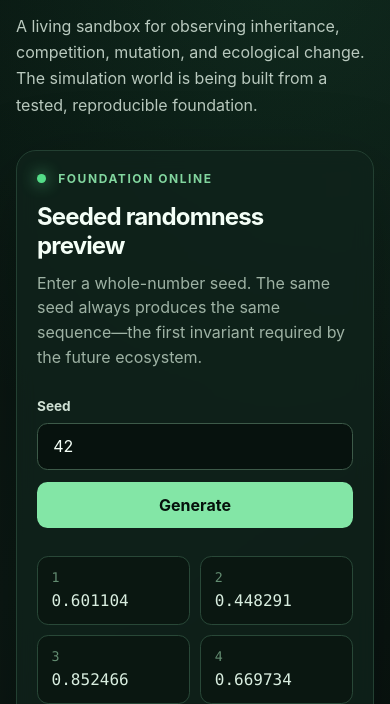
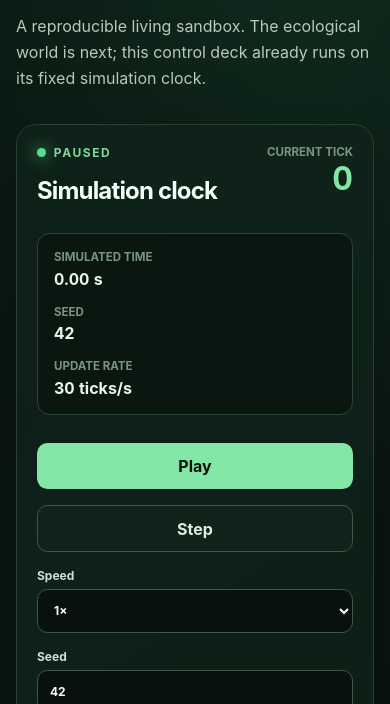
Before and after one commit to all-upper-case/evolution, a website built with Vite: page index.html in a window 390 px wide. Shown: the part 140-844 px from the top of the page. Built offline with nearby package versions, Linux system fonts and the light colour scheme.

Commit message:
Add functional fixed-timestep simulation clock (#3)
Complete the responsive simulation control shell and add a deterministic frame-rate-independent clock with play, pause, step, speed, seed, reset, tests, and updated project documentation.

```diff
--- a/src/main.ts
+++ b/src/main.ts
@@ -1,82 +1,84 @@
 import "./styles.css";
 
-import { SeededRandom } from "./simulation/random";
+import { SimulationClock } from "./simulation/clock";
+import { createDefaultSimulationConfig } from "./simulation/configuration";
 
 const app = document.querySelector<HTMLElement>("#app");
-
-if (app === null) {
-  throw new Error("Application root was not found.");
-}
+if (app === null) throw new Error("Application root was not found.");
 
 app.innerHTML = `
-  <section class="shell" aria-labelledby="page-title">
-    <header class="hero">
-      <p class="eyebrow">Deterministic ecosystem laboratory</p>
-      <h1 id="page-title">Evolution</h1>
-      <p class="summary">
-        A living sandbox for observing inheritance, competition, mutation, and
-        ecological change. The simulation world is being built from a tested,
-        reproducible foundation.
-      </p>
-    </header>
+  <main class="shell" aria-labelledby="page-title">
+    <header class="hero"><p class="eyebrow">Deterministic ecosystem laboratory</p><h1 id="page-title">Evolution</h1><p class="summary">A reproducible living sandbox. The ecological world is next; this control deck already runs on its fixed simulation clock.</p></header>
+    <section class="panel" aria-labelledby="clock-title">
+      <div class="panel-heading"><div><p class="status"><span aria-hidden="true"></span><b id="state">Paused</b></p><h2 id="clock-title">Simulation clock</h2></div><div class="tick-readout"><small>Current tick</small><output id="tick">0</output></div></div>
+      <div class="metrics" aria-live="polite"><div><small>Simulated time</small><strong id="elapsed">0.00 s</strong></div><div><small>Seed</small><strong id="seed-display">42</strong></div><div><small>Update rate</small><strong>30 ticks/s</strong></div></div>
+      <div class="controls" aria-label="Simulation controls">
+        <button id="play" type="button">Play</button><button id="step" class="secondary" type="button">Step</button>
+        <label>Speed<select id="speed"><option value="0.25">0.25×</option><option value="0.5">0.5×</option><option value="1" selected>1×</option><option value="2">2×</option><option value="4">4×</option></select></label>
+        <label>Seed<input id="seed" type="number" min="0" max="4294967295" step="1" value="42"></label><button id="reset" class="secondary" type="button">Reset</button>
+      </div><p id="message" class="message" role="status"></p>
+    </section><footer><span>Milestone 0</span><span>Fixed-timestep foundation</span></footer>
+  </main>`;
 
-    <section class="panel" aria-labelledby="foundation-title">
-      <div>
-        <p class="status"><span aria-hidden="true"></span> Foundation online</p>
-        <h2 id="foundation-title">Seeded randomness preview</h2>
-        <p>
-          Enter a whole-number seed. The same seed always produces the same
-          sequence—the first invariant required by the future ecosystem.
-        </p>
-      </div>
+const config = createDefaultSimulationConfig();
+let clock = new SimulationClock(config.world.ticksPerSecond);
+let previousFrame: number | undefined;
+const element = (id: string): HTMLElement => {
+  const found = document.querySelector<HTMLElement>(`#${id}`);
+  if (found === null) throw new Error(`Control #${id} was not found.`);
+  return found;
+};
+const play = element("play") as HTMLButtonElement;
+const step = element("step") as HTMLButtonElement;
+const speed = element("speed") as HTMLSelectElement;
+const seed = element("seed") as HTMLInputElement;
+const message = element("message") as HTMLParagraphElement;
 
-      <form id="seed-form" class="seed-form">
-        <label for="seed">Seed</label>
-        <div class="input-row">
-          <input id="seed" name="seed" type="number" step="1" value="42" required />
-          <button type="submit">Generate</button>
-        </div>
-      </form>
+const render = (): void => {
+  const snapshot = clock.snapshot;
+  (element("tick") as HTMLOutputElement).value = snapshot.tick.toLocaleString();
+  element("elapsed").textContent =
+    `${snapshot.elapsedSimulationSeconds.toFixed(2)} s`;
+  element("state").textContent = snapshot.running ? "Running" : "Paused";
+  play.textContent = snapshot.running ? "Pause" : "Play";
+  step.disabled = snapshot.running;
+};
 
-      <output id="sequence" class="sequence" aria-live="polite"></output>
-    </section>
-
-    <footer>
-      <span>Milestone 0</span>
-      <span>Simulation core next</span>
-    </footer>
-  </section>
-`;
-
-const seedForm = document.querySelector<HTMLFormElement>("#seed-form");
-const seedInput = document.querySelector<HTMLInputElement>("#seed");
-const sequenceOutput = document.querySelector<HTMLOutputElement>("#sequence");
-
-if (seedForm === null || seedInput === null || sequenceOutput === null) {
-  throw new Error("Seed preview controls were not found.");
-}
-
-const renderSequence = (): void => {
-  const seed = Number(seedInput.value);
-
-  if (!Number.isSafeInteger(seed)) {
-    sequenceOutput.textContent = "Enter a safe whole-number seed.";
+play.addEventListener("click", () => {
+  if (clock.snapshot.running) clock.pause();
+  else clock.play();
+  previousFrame = undefined;
+  render();
+});
+step.addEventListener("click", () => {
+  clock.step();
+  render();
+});
+speed.addEventListener("change", () => {
+  clock.setSpeed(Number(speed.value));
+  render();
+});
+(element("reset") as HTMLButtonElement).addEventListener("click", () => {
+  const value = Number(seed.value);
+  if (!Number.isSafeInteger(value) || value < 0 || value > 0xffff_ffff) {
+    message.textContent =
+      "Seed must be a whole number from 0 to 4,294,967,295.";
     return;
   }
-
-  const random = new SeededRandom(seed);
-  const values = Array.from({ length: 5 }, () => random.next().toFixed(6));
-  sequenceOutput.innerHTML = values
-    .map(
-      (value, index) =>
-        `<span><small>${String(index + 1)}</small>${value}</span>`,
-    )
-    .join("");
-};
-
-seedForm.addEventListener("submit", (event) => {
-  event.preventDefault();
-  renderSequence();
+  clock = new SimulationClock(config.world.ticksPerSecond);
+  speed.value = "1";
+  element("seed-display").textContent = value.toLocaleString();
+  message.textContent = `Reset with seed ${value.toLocaleString()}.`;
+  previousFrame = undefined;
+  render();
 });
 
-renderSequence();
+const frame = (timestamp: number): void => {
+  if (previousFrame !== undefined)
+    clock.advance((timestamp - previousFrame) / 1000);
+  previousFrame = timestamp;
+  render();
+  requestAnimationFrame(frame);
+};
+render();
+requestAnimationFrame(frame);
--- /dev/null
+++ b/src/simulation/clock.ts
@@ -0,0 +1,73 @@
+export const CLOCK_SPEEDS = [0.25, 0.5, 1, 2, 4] as const;
+
+export interface ClockSnapshot {
+  tick: number;
+  elapsedSimulationSeconds: number;
+  running: boolean;
+  speed: number;
+}
+
+/** Converts irregular frame durations into stable discrete simulation ticks. */
+export class SimulationClock {
+  readonly #ticksPerSecond: number;
+  #accumulatedTicks = 0;
+  #tick = 0;
+  #running = false;
+  #speed = 1;
+
+  public constructor(ticksPerSecond: number) {
+    if (!Number.isSafeInteger(ticksPerSecond) || ticksPerSecond <= 0) {
+      throw new RangeError("Ticks per second must be a positive safe integer.");
+    }
+    this.#ticksPerSecond = ticksPerSecond;
+  }
+
+  public get snapshot(): ClockSnapshot {
+    return {
+      tick: this.#tick,
+      elapsedSimulationSeconds: this.#tick / this.#ticksPerSecond,
+      running: this.#running,
+      speed: this.#speed,
+    };
+  }
+
+  public play(): void {
+    this.#running = true;
+  }
+  public pause(): void {
+    this.#running = false;
+  }
+
+  public setSpeed(speed: number): void {
+    if (!(CLOCK_SPEEDS as readonly number[]).includes(speed))
+      throw new RangeError("Speed must be one of the supported clock speeds.");
+    this.#speed = speed;
+  }
+
+  public step(): number {
+    if (this.#running) return 0;
+    this.#tick += 1;
+    return 1;
+  }
+
+  /** Returns the number of simulation ticks that should be processed. */
+  public advance(realSeconds: number): number {
+    if (!Number.isFinite(realSeconds) || realSeconds < 0)
+      throw new RangeError(
+        "Elapsed time must be a finite non-negative number.",
+      );
+    if (!this.#running) return 0;
+    this.#accumulatedTicks += realSeconds * this.#speed * this.#ticksPerSecond;
+    const ticks = Math.floor(this.#accumulatedTicks + 1e-9);
+    this.#accumulatedTicks -= ticks;
+    this.#tick += ticks;
+    return ticks;
+  }
+
+  public reset(): void {
+    this.#accumulatedTicks = 0;
+    this.#tick = 0;
+    this.#running = false;
+    this.#speed = 1;
+  }
+}
--- a/src/styles.css
+++ b/src/styles.css
@@ -27,7 +27,8 @@ body {
 }
 
 button,
-input {
+input,
+select {
   font: inherit;
 }
 
@@ -81,6 +82,89 @@ h1 {
   box-shadow: 0 1.5rem 5rem rgb(0 0 0 / 25%);
   gap: 1.75rem;
   backdrop-filter: blur(10px);
+}
+
+.panel-heading,
+.metrics,
+.controls {
+  display: flex;
+  align-items: center;
+  gap: 1rem;
+}
+
+.panel-heading {
+  justify-content: space-between;
+}
+.tick-readout {
+  text-align: right;
+}
+.tick-readout small,
+.metrics small {
+  display: block;
+  color: #789484;
+  font-size: 0.72rem;
+  font-weight: 700;
+  text-transform: uppercase;
+}
+.tick-readout output {
+  color: #83e6a6;
+  font-size: clamp(2rem, 8vw, 4rem);
+  font-variant-numeric: tabular-nums;
+  font-weight: 700;
+}
+.metrics {
+  padding: 1rem;
+  border: 1px solid #294838;
+  border-radius: 0.8rem;
+  background: #0a1711;
+}
+.metrics div {
+  flex: 1;
+}
+.metrics strong {
+  display: block;
+  margin-top: 0.3rem;
+  font-variant-numeric: tabular-nums;
+}
+.controls {
+  flex-wrap: wrap;
+}
+.controls label {
+  display: grid;
+  color: #cfe0d4;
+  font-size: 0.75rem;
+  font-weight: 700;
+  gap: 0.35rem;
+}
+.controls input,
+.controls select {
+  min-height: 2.75rem;
+  padding: 0.55rem 0.75rem;
+  border: 1px solid #3d5a49;
+  border-radius: 0.65rem;
+  color: #f4fff7;
+  background: #07120e;
+}
+.controls input {
+  width: 12rem;
+}
+.secondary {
+  border: 1px solid #3d5a49;
+  color: #d9eee0;
+  background: #10231b;
+}
+.secondary:hover {
+  background: #19382a;
+}
+button:disabled {
+  cursor: not-allowed;
+  opacity: 0.45;
+}
+.message {
+  min-height: 1.3rem;
+  margin: 0 !important;
+  color: #82d69f !important;
+  font-size: 0.85rem;
 }
 
 .status {
@@ -148,7 +232,8 @@ button:hover {
 }
 
 button:focus-visible,
-input:focus-visible {
+input:focus-visible,
+select:focus-visible {
   outline: 3px solid #b0f5c6;
   outline-offset: 3px;
 }
@@ -201,6 +286,23 @@ footer {
     grid-template-columns: 1fr 1fr;
   }
 
+  .panel-heading {
+    align-items: flex-start;
+  }
+  .metrics {
+    align-items: stretch;
+    flex-direction: column;
+  }
+  .controls {
+    align-items: stretch;
+    flex-direction: column;
+  }
+  .controls input,
+  .controls select,
+  .controls button {
+    width: 100%;
+  }
+
   footer {
     align-items: flex-start;
     flex-direction: column;
```
Also changed, not shown: docs/PROGRESS.md (+21 -0 lines), docs/ROADMAP.md (+2 -2 lines), src/simulation/clock.test.ts (added, +51 -0 lines), README.md.
